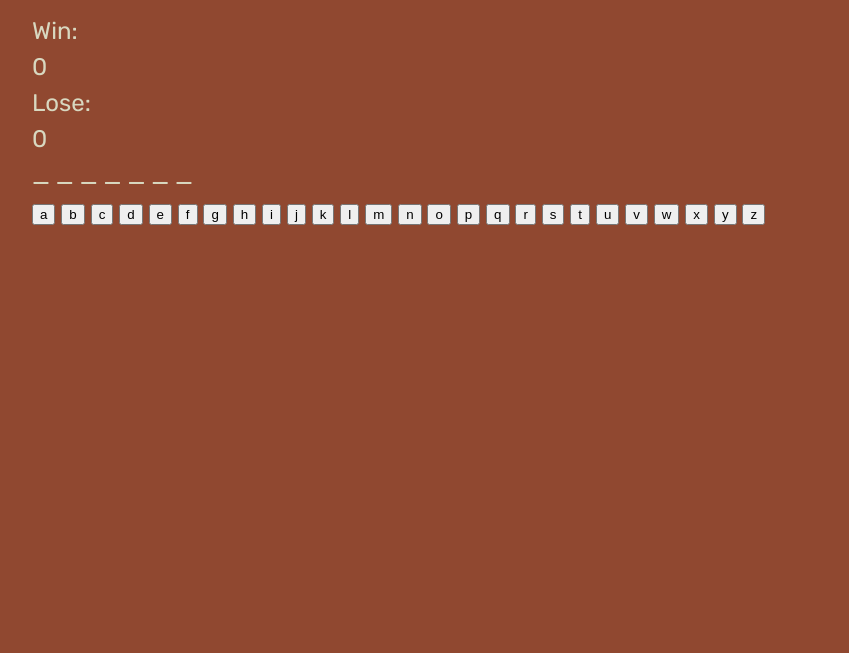
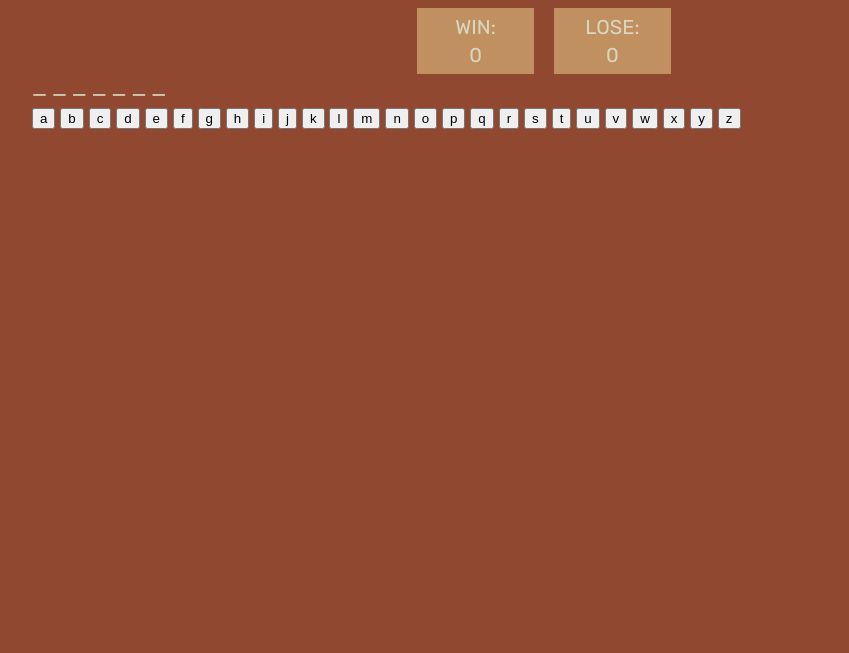
Before and after one commit to gdfederici/FELP05-HangmanGame, a plain HTML site: page index.html in a window 1280 px wide. Shown: the part 147-800 px from the top of the page, without its empty margins (96-945 px from the left). Drawn offline with Linux system fonts and the light colour scheme.

Commit message:
Title and score in index.html.

```diff
--- a/css/_fonts.scss
+++ b/css/_fonts.scss
@@ -46,14 +46,14 @@ $font-p: 'Rubik', Arial, Helvetica, sans-serif;
 $font_normal: 400;
 $font-semibold: 600;
 $font_bold: 800;
-$font-size_normal: 2.4rem;
-$font-size_h1: 5.0rem;
+$font-size_normal: 2.0rem;
+$font-size_h1: 6.0rem;
 $font-size_h2: 4.2rem;
-$font-size_h3: 3.6rem;
-$line-height_normal: 3.6rem;
+$font-size_h3: 3.0rem;
+$line-height_normal: 2.8rem;
 $line-height_h1: 7.5rem;
 $line-height_h2: 6.25rem;
-$line-height_h3: 5rem;
+$line-height_h3: 4.0rem;
 
 /*** ------------------------- *** ------------------------- *** ------------------------- *** ------------------------- ***/
 
--- a/css/_theme.scss
+++ b/css/_theme.scss
@@ -1,10 +1,11 @@
 /*** VARIABLES ***/
-$color-back: #904830;
-$color-back_light: #d8d8c0;
-$color-back_dark: #301818;
-$color-text_light: #d8d8c0;
-$color-text_dark: #301818;
-$color-h: #c09060;
+$color__back: #904830;
+$color__back_light: #d8d8c0;
+$color__back_medium: #c09060;
+$color__back_dark: #301818;
+$color__text_light: #d8d8c0;
+$color__text_dark: #301818;
+$color__h: #c09060;
 
 $color_white: #ffffff;
 $color_graya: #aaaaaa;
@@ -20,13 +21,21 @@ $color_05: #301818;
 
 /*** BASECAMP ***/
 body {
-    background-color: $color-back;
-    color: $color-text_light;
+    background-color: $color__back;
+    color: $color__text_light;
 }
 h1 {
-    color: $color-h;
+    color: $color__h;
 }
 /*
 h3 {
     color: $color-text_white;
 }*/
+
+
+/*** MAIN ***/
+#score {
+    &_win, &_lose {
+        background-color: $color__back_medium;
+    }
+}
--- a/css/style.scss
+++ b/css/style.scss
@@ -9,5 +9,21 @@ main {
     margin: 0 auto 50px auto;
 }
 h1 {
-    padding: 50px 0 35px 0;
+    padding: 50px 0 30px 0;
 }
+
+
+/*** MAIN ***/
+#score {
+    text-align: center;
+    display: flex;
+    justify-content: center;
+    & h3 {
+        text-transform: uppercase;
+    }
+    &_win, &_lose {
+        padding: 5px 20px;
+        margin: 0 10px;
+        width: 7.5%;
+    }
+}
```
Also changed, not shown: css/style.css, 1 other file.
